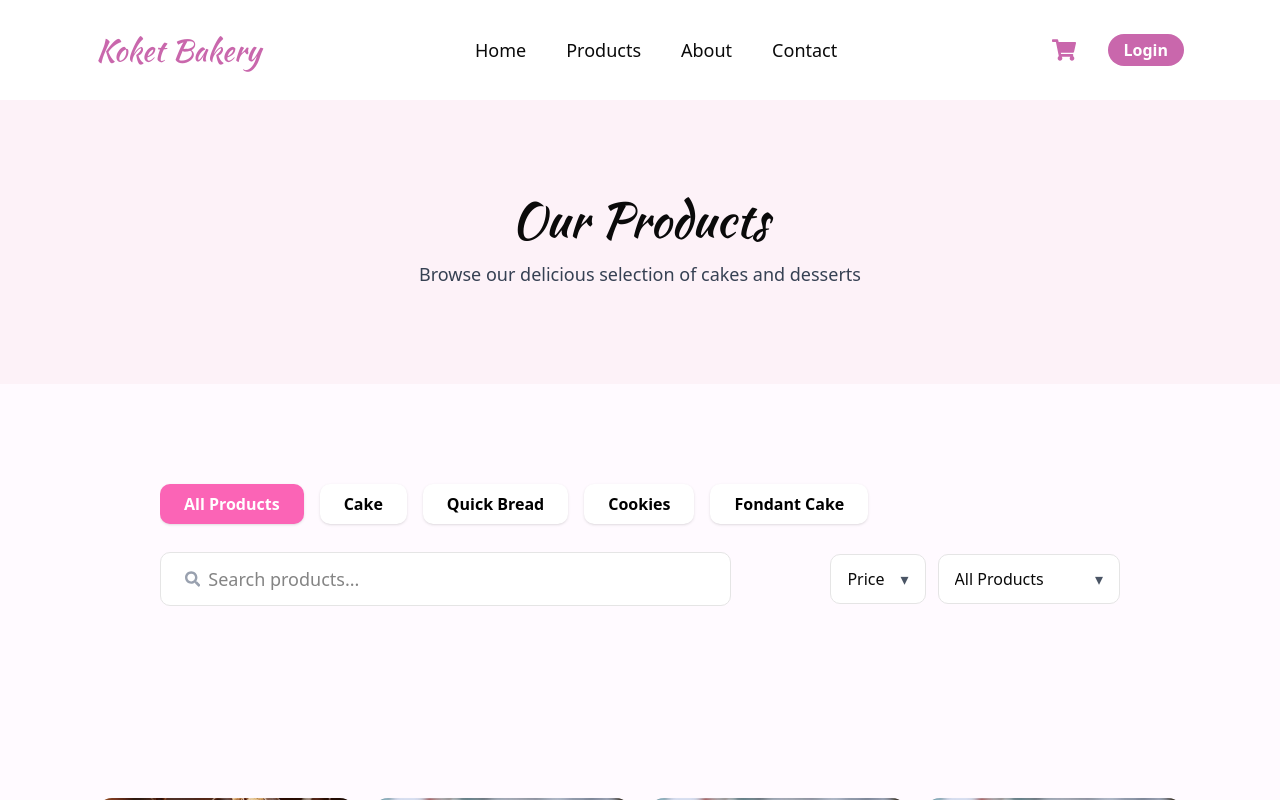
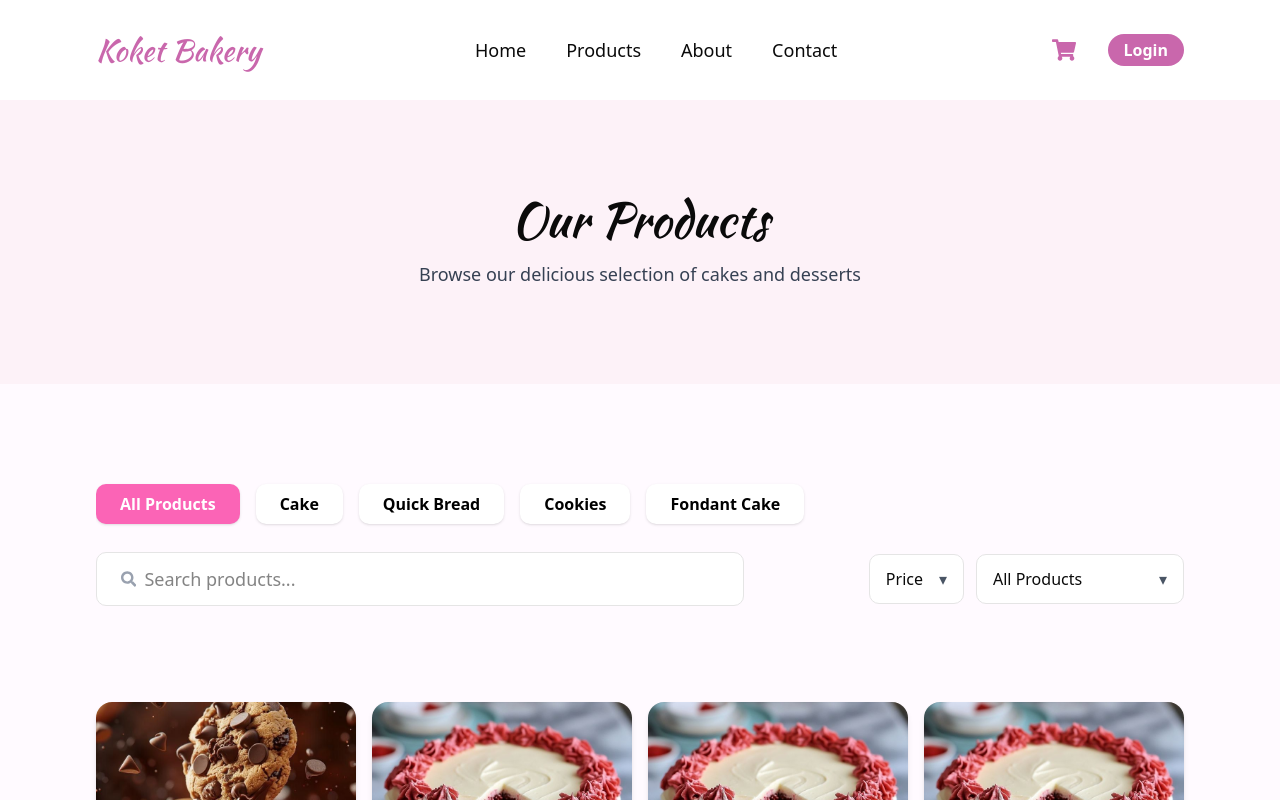
Before and after one commit to Koket-Bakery-and-pastry/frontend, a Next.js app: page /products in a window 1280 px wide. Shown: the top 800 px of the page. Built offline with nearby package versions, Linux system fonts and the light colour scheme.

Commit message:
fix: update sort option labels and improve layout in ProductFiltration and ProductsPage components

```diff
--- a/src/app/products/components/ProductFiltration.tsx
+++ b/src/app/products/components/ProductFiltration.tsx
@@ -19,8 +19,8 @@ const categories = [
 
 const sortOptions = [
   { label: "Price", value: "name" },
-  { label: "Price: Low to High", value: "priceAsc" },
-  { label: "Price: High to Low", value: "priceDesc" },
+  { label: "Low to High", value: "priceAsc" },
+  { label: "High to Low", value: "priceDesc" },
 ];
 
 const filterOptionsMap: Record<string, string[]> = {
@@ -84,8 +84,8 @@ function ProductFiltration() {
   }
 
   return (
-    <div className="bg-[#FFFAFF] section-spacing">
-      <div className="max-w-7xl mx-auto px-4 sm:px-6 lg:px-16">
+    <div className="bg-[#FFFAFF] px-3 xss:px-4 sm:px-6 md:px-10 lg:px-16 xl:px-24  pt-6 xss:pt-8 sm:pt-12 md:pt-16 lg:pt-20 xl:pt-24 ">
+      <div className="max-w-7xl ">
         {/* Mobile: active tab + dropdown for others */}
         <div className="mb-6 block 2xl:hidden">
           <div className="flex w-full items-center justify-between pr-4">
@@ -165,15 +165,17 @@ function ProductFiltration() {
               <DropdownMenu>
                 <DropdownMenuTrigger asChild>
                   <button
-                    className="w-full lg:w-auto bg-white border rounded-lg px-4 py-3 flex items-center gap-2 justify-between"
+                    className="w-full lg:w-auto bg-white border rounded-lg px-4 py-3 flex items-center gap-2 justify-between "
                     aria-haspopup="listbox"
                     aria-expanded={showSortDropdown}
                     onClick={() => setShowSortDropdown((s) => !s)}
                   >
-                    {
-                      sortOptions.find((opt) => opt.value === selectedSort)
-                        ?.label
-                    }
+                    <span className="line-clamp-1 ">
+                      {
+                        sortOptions.find((opt) => opt.value === selectedSort)
+                          ?.label
+                      }
+                    </span>
                     <span className="ml-2 text-gray-600">&#9662;</span>
                   </button>
                 </DropdownMenuTrigger>
@@ -186,7 +188,7 @@ function ProductFiltration() {
                         setSelectedSort(opt.value);
                         setShowSortDropdown(false);
                       }}
-                      className="flex items-center justify-between px-4 py-2"
+                      className="flex items-center justify-between px-4 py-2 "
                     >
                       <span>{opt.label}</span>
                       {selectedSort === opt.value && (
--- a/src/app/products/page.tsx
+++ b/src/app/products/page.tsx
@@ -50,7 +50,7 @@ function ProductsPage() {
     },
   ];
   return (
-    <div className="bg-[#FFFAFF]  ">
+    <div className="bg-[#FFFAFF] ">
       <ProductHeader />
       <ProductFiltration />
       <div className="grid grid-cols-2 lg:grid-cols-2 2xl:grid-cols-3 3xl:grid-cols-4 gap-4 section-spacing bg-[#FFFAFF]  ">
```
